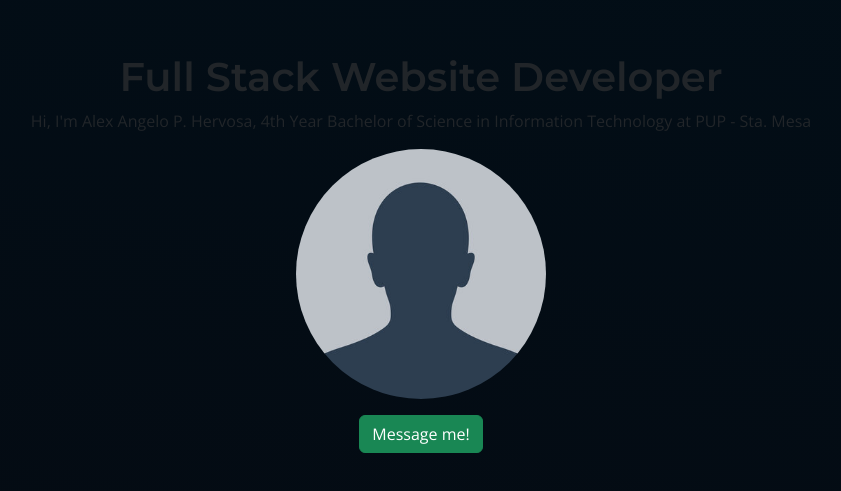
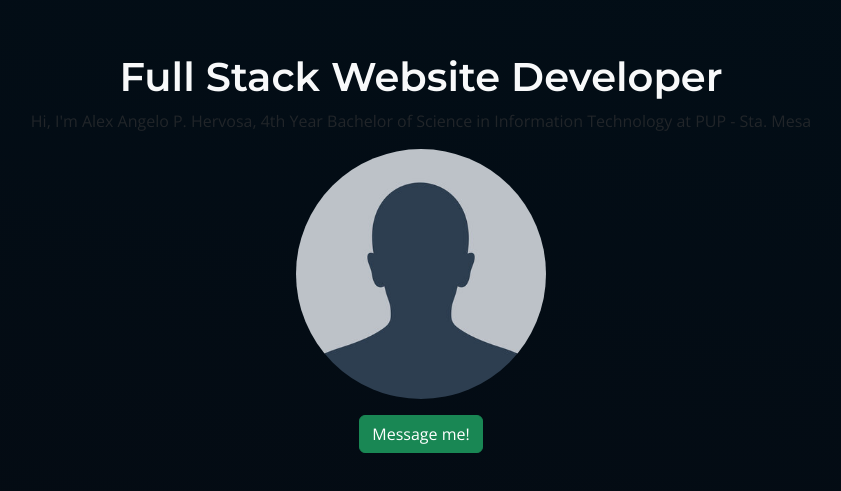
Before and after one commit to aahervosa/fcb-portfolio, a plain HTML site: page index.html in a window 1280 px wide. Shown: the part 115-606 px from the top of the page, without its empty margins (219-1060 px from the left). Drawn offline with nearby package versions, Linux system fonts and the light colour scheme.

Commit message:
Update index.html

```diff
--- a/index.html
+++ b/index.html
@@ -20,7 +20,7 @@
 		<!-- div creates a wrapper/ container for layout -->
 		<div class ="container-fluid">
 			<section id="landing" class="text-center mt-5">
-				<h1>Full Stack Website Developer</h1>
+				<h1 class="text-light">Full Stack Website Developer</h1>
 				<p>Hi, I'm Alex Angelo P. Hervosa, 4th Year Bachelor of Science in Information Technology at PUP - Sta. Mesa</p>
 				<img src="./images/placholder.jpg" class="img-fluid" id="profile" />
 				<a href="mailto:apinetha@gmail.com" class="btn btn-success mt-3">Message me!</a>
```
